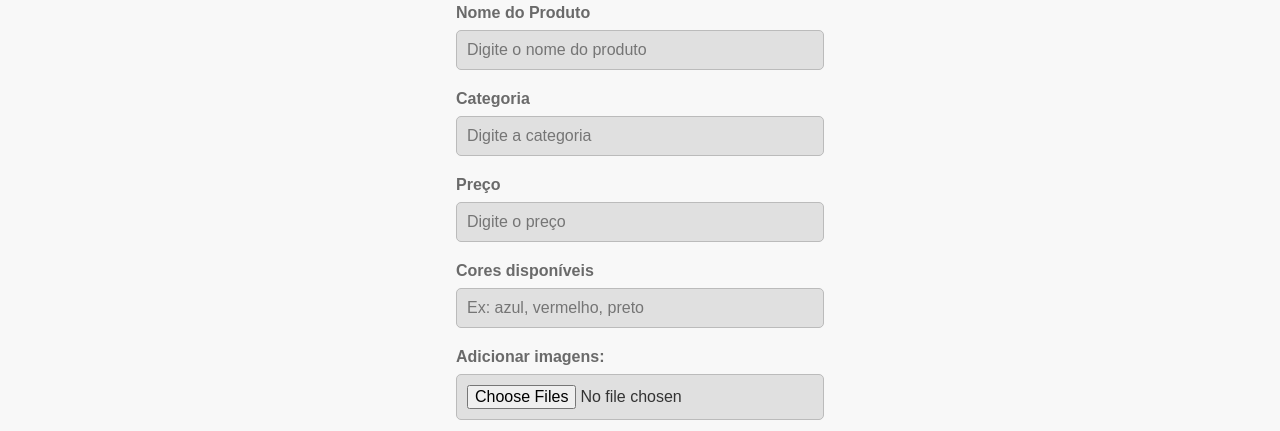
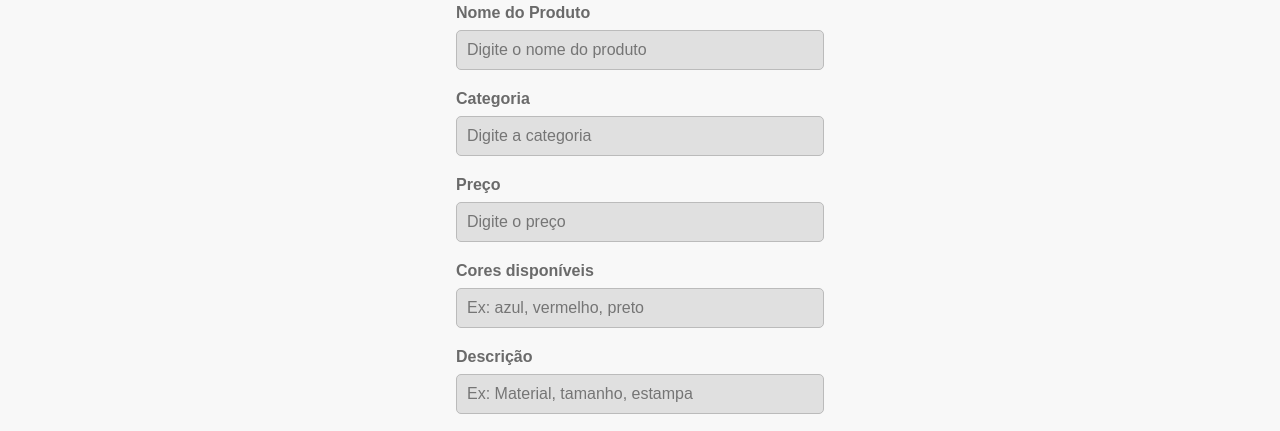
Before and after one commit to AngeloGSeS/trabalho-final-web, a website: page admin/adicionarproduto.html in a window 1280 px wide. Shown: the part 314-745 px from the top of the page. Drawn offline with Linux system fonts and the light colour scheme.

Commit message:
descricao

```diff
--- a/admin/adicionarproduto.html
+++ b/admin/adicionarproduto.html
@@ -46,6 +46,11 @@
         <input type="text" id="cores" name="cores" placeholder="Ex: azul, vermelho, preto">
       </div>
 
+      <div class="form-group">
+        <label for="descricao">Descrição</label>
+        <input type="text" id="descricao" name="descricao" placeholder="Ex: Material, tamanho, estampa">
+      </div>
+
       <div class="form-group image-upload">
         <label for="imagem">Adicionar imagens:</label>
         <input type="file" id="imagem" name="imagem" multiple>
@@ -63,6 +68,10 @@
       <a href="#"><i class="fab fa-instagram"></i></a>
     </div>
 
+    <div class="exit-btn">
+      <a href="index.html"> <button class="btn-exit">Sair</button> </a>
+      <link >
+    </div>
   </footer>
 </body>
 </html>
```
Also changed, not shown: admin/index.html (+0 -4 lines).
